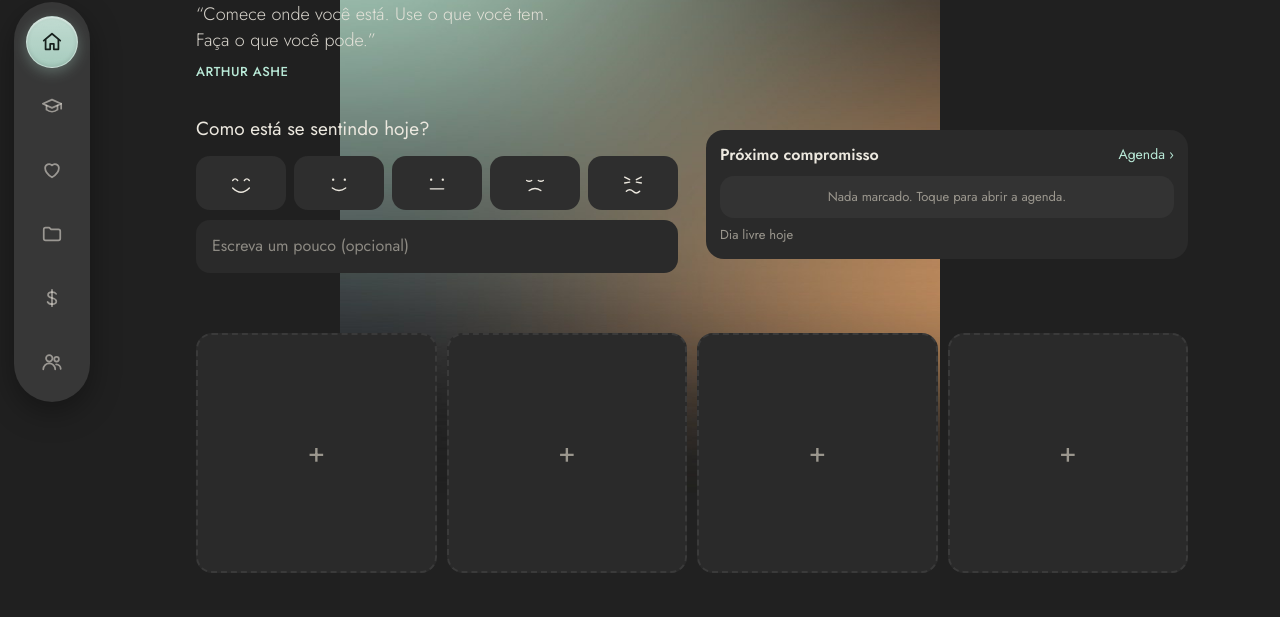
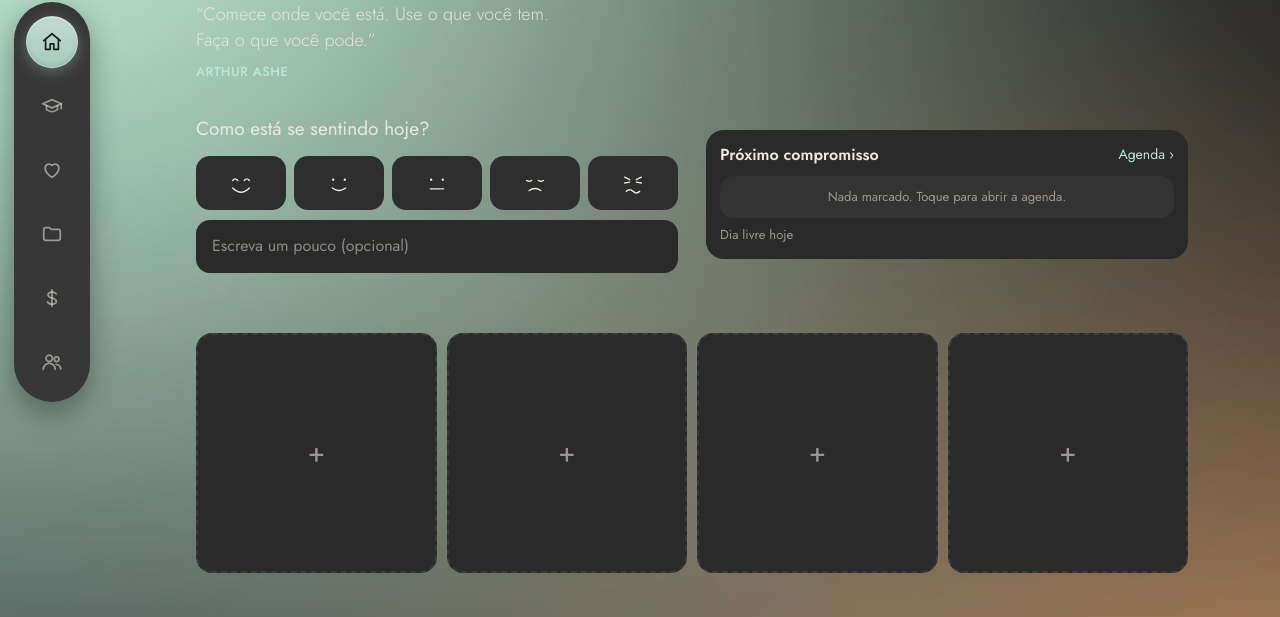
Before and after one commit to pportess/metas, a plain HTML site: page index.html in a window 1280 px wide. Shown: the part 198-815 px from the top of the page. Drawn offline with nearby package versions, Linux system fonts and the light colour scheme.

Commit message:
v71: fundo ocupa a tela toda no iPad deitado
Co-Authored-By: Claude Opus 5.5 <noreply@anthropic.com>

```diff
--- a/style.css
+++ b/style.css
@@ -2003,6 +2003,12 @@ button.nt-card { cursor: pointer; }
   .tabbar button { width: 52px; height: 52px; }
   .tab-glass { left: 50%; top: 0; transform: translate3d(-50%, calc(var(--y, 0px) - 50%), 0); }
   .topbar, main { max-width: 760px; }
+  /* fundo: o degradê ocupa a tela inteira, como uma extensão do celular (18/11/2026) */
+  body {
+    background: linear-gradient(180deg, rgba(32,32,32,.45) 0, rgba(32,32,32,.8) 60vw, #202020 105vw),
+      url(img/bg.jpg) top center / 100vw auto no-repeat, #202020;
+  }
+  body[data-mod="hoje"], .swipe-under { background: url(img/bg.jpg) top center / 100vw auto no-repeat, #202020; }
   .sheet { max-width: 640px; }
   .toast, #toast { max-width: 520px; }
   /* Saúde e Estudo eram "parados" para caber no celular; deitado, a altura é menor: deixa rolar */
--- a/sw.js
+++ b/sw.js
@@ -1,5 +1,5 @@
 // Aumente a versão sempre que mudar algum arquivo, para o iPhone baixar a atualização.
-const CACHE = 'portes-v70';
+const CACHE = 'portes-v71';
 const FILES = ['./', 'index.html', 'style.css', 'app.js', 'manifest.webmanifest',
   'icons/icon-180.png', 'icons/icon-192.png', 'icons/icon-512.png',
   'img/bg.jpg', 'img/splash.webp'];
```
